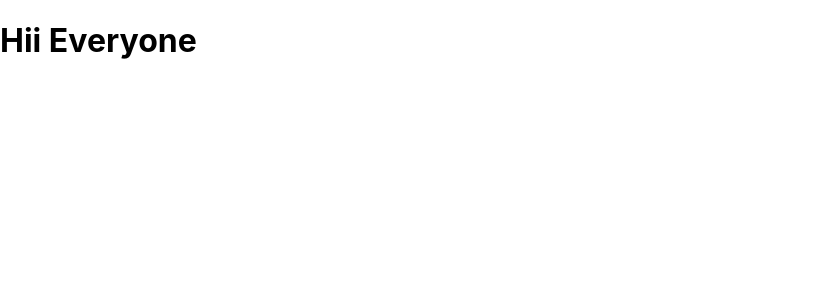
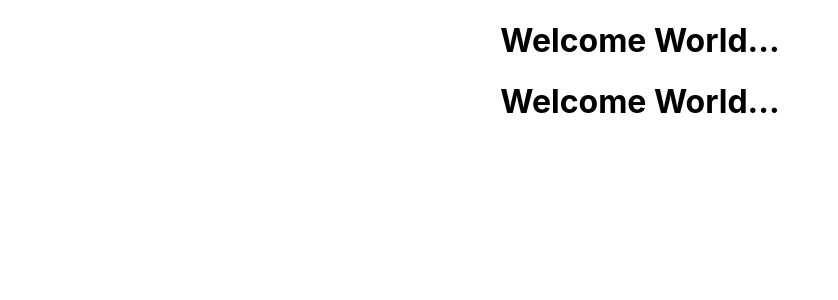
Before and after one commit to RISHABHXVAZ/Spring-Boot-learning, a React (Create React App) app in the folder react-basics/: page / in a window 1280 px wide. Shown: the top 300 px of the page, without its empty margins (0-838 px from the left). Built offline with nearby package versions, Linux system fonts and the light colour scheme.

Commit message:
Created Functional Component - Welcome

```diff
--- a/react-basics/src/App.js
+++ b/react-basics/src/App.js
@@ -1,8 +1,15 @@
 import logo from './logo.svg';
 import './App.css';
+import Welcome from './components/Welcome';
 
 function App() {
-  return (<h1>Hii Everyone</h1>);
+  return(
+  <div className='App'>
+    <Welcome/>
+
+     <Welcome/>  {/*reusabiltity */}
+  </div>
+  );
 }
 
 export default App;
--- /dev/null
+++ b/react-basics/src/components/Welcome.js
@@ -0,0 +1,7 @@
+
+function Welcome(){
+    return <h1>Welcome World...</h1>
+
+}
+
+export default Welcome
```
